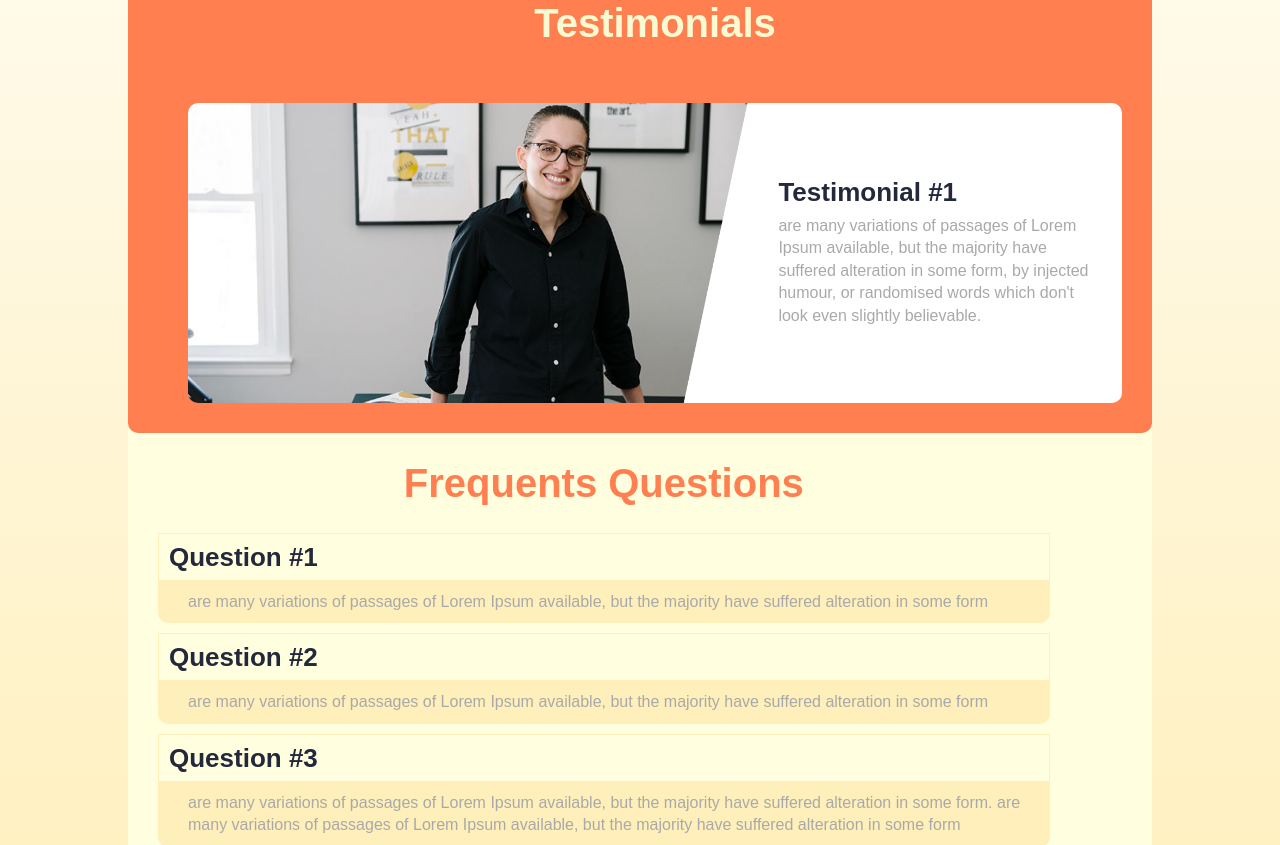
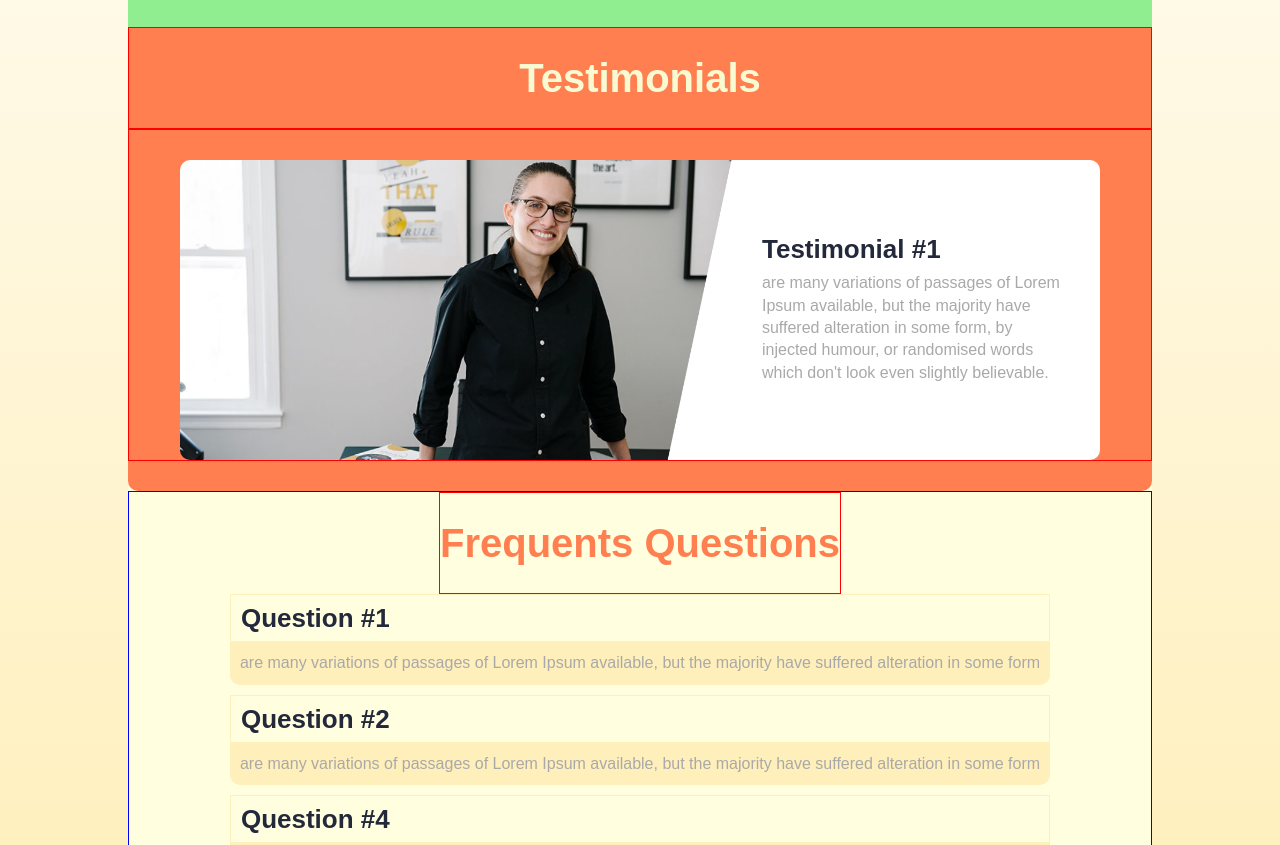
Before and after one commit to Haja-andri/Build-Week-Trip-Split, a plain HTML site: page index.html in a window 1280 px wide. Shown: the part 1955-2800 px from the top of the page. Drawn offline with Linux system fonts and the light colour scheme.

Commit message:
Fixed general issue with layout

```diff
--- a/LESS/index.less
+++ b/LESS/index.less
@@ -212,13 +212,13 @@ button {
   display: flex;
   flex-direction: row;
   justify-content: space-around;
-  padding-left: 3rem;
-  padding-right: 3rem;
   padding-top: 3rem;
   align-items: center;
+  border: 1px solid red;
 
   .description, .illustration {
     width: 40%;
+    border:1px solid green;
     span {
       padding-right: .5rem;
       color: coral;
@@ -228,16 +228,14 @@ button {
     }
   }
 
-  .illustration {
-    text-align: center;
-  }
-
  .illustration img {
+  margin: 0 auto;
   width: 70%;
   height: auto;
   min-height: 350px;
   min-width: 250px;
   display: none;
+
   }
   img.show {
     display: block;
@@ -246,12 +244,14 @@ button {
   /* On screens that are 600px or less change the box width */
   @media screen and (max-width: 900px) {
     flex-direction: column;
-    align-items: center;
     text-align: center;
+    padding-left: 0rem;
+
     .description, .illustration {
       width: 100%;
+      border:1px solid red;
       img {
-        width: 50%;
+        max-width: 40%;
         }
     }
   }
@@ -285,9 +285,6 @@ button {
 
   @media screen and (max-width: 900px) {
       width: 100%;
-      p {
-        font-size: 1.4rem;
-      }
   }
 }
 
@@ -301,7 +298,6 @@ button {
 
 section {
   padding-bottom: 3rem;
-  padding-left: 3rem;
   h1 {
     color: coral;
   }
@@ -330,7 +326,7 @@ section.testimonials {
 .testimonial-container {
   display: flex;
   border-radius: .8rem;
-  min-width: 100%;
+  max-width: 90%;
   @media screen and (max-width: 900px) {
     flex-direction: column;
   }
@@ -368,20 +364,28 @@ section.testimonials {
     }
 }
 
-.faqs {
+section.faqs {
   display: flex;
   flex-direction: column;
-  width: 90%;
+  padding-left: 1rem;
+  padding-right: 1rem;
+  align-items: center;
+  border: 1px solid blue;
+  width: 100%;
+
   p {
     padding-bottom: 1rem;
-    padding-left: 3rem;
+    padding-left: 1rem;
+    padding-right: 1rem;
     margin-bottom: 1rem;
     background-color: #FFEFBA;
     border-bottom-right-radius: 1rem;
     border-bottom-left-radius: 1rem;
+    width: 100%;
   }
   h3 {
     border: 1px solid #FFEFBA;
     padding: 1rem;
+    width: 100%;
   }
 }
--- a/index.html
+++ b/index.html
@@ -106,10 +106,6 @@
             <p>are many variations of passages of Lorem Ipsum available, but the majority have suffered alteration in some form</p>
         </div>
         <div class="faq">
-                <h3>Question #3</h3>
-                <p>are many variations of passages of Lorem Ipsum available, but the majority have suffered alteration in some form. are many variations of passages of Lorem Ipsum available, but the majority have suffered alteration in some form</p>
-        </div>
-        <div class="faq">
                 <h3>Question #4</h3>
                 <p>are many variations of passages of Lorem Ipsum available, but the majority have suffered alteration in some form</p>
         </div>
```
Also changed, not shown: CSS/index.css.
